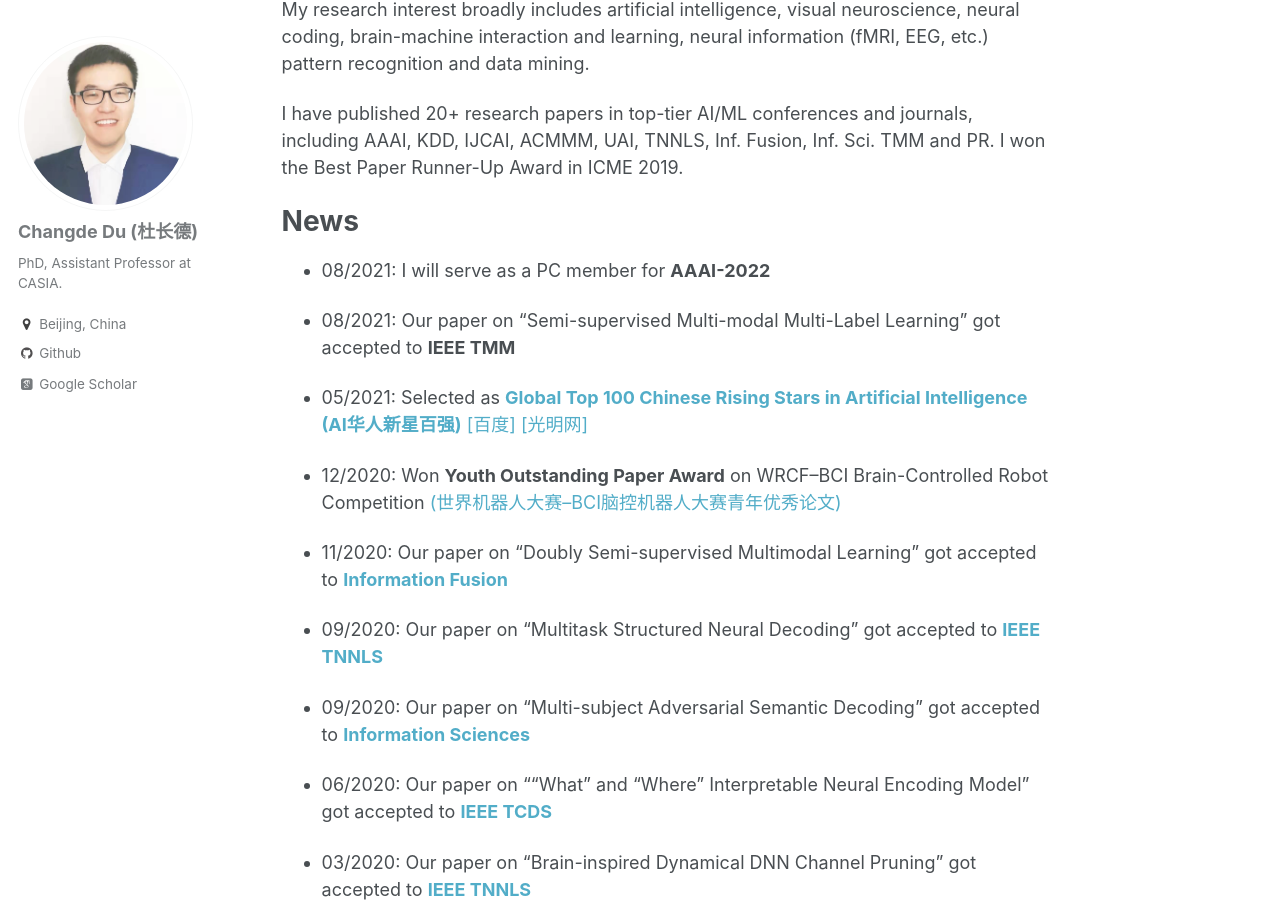
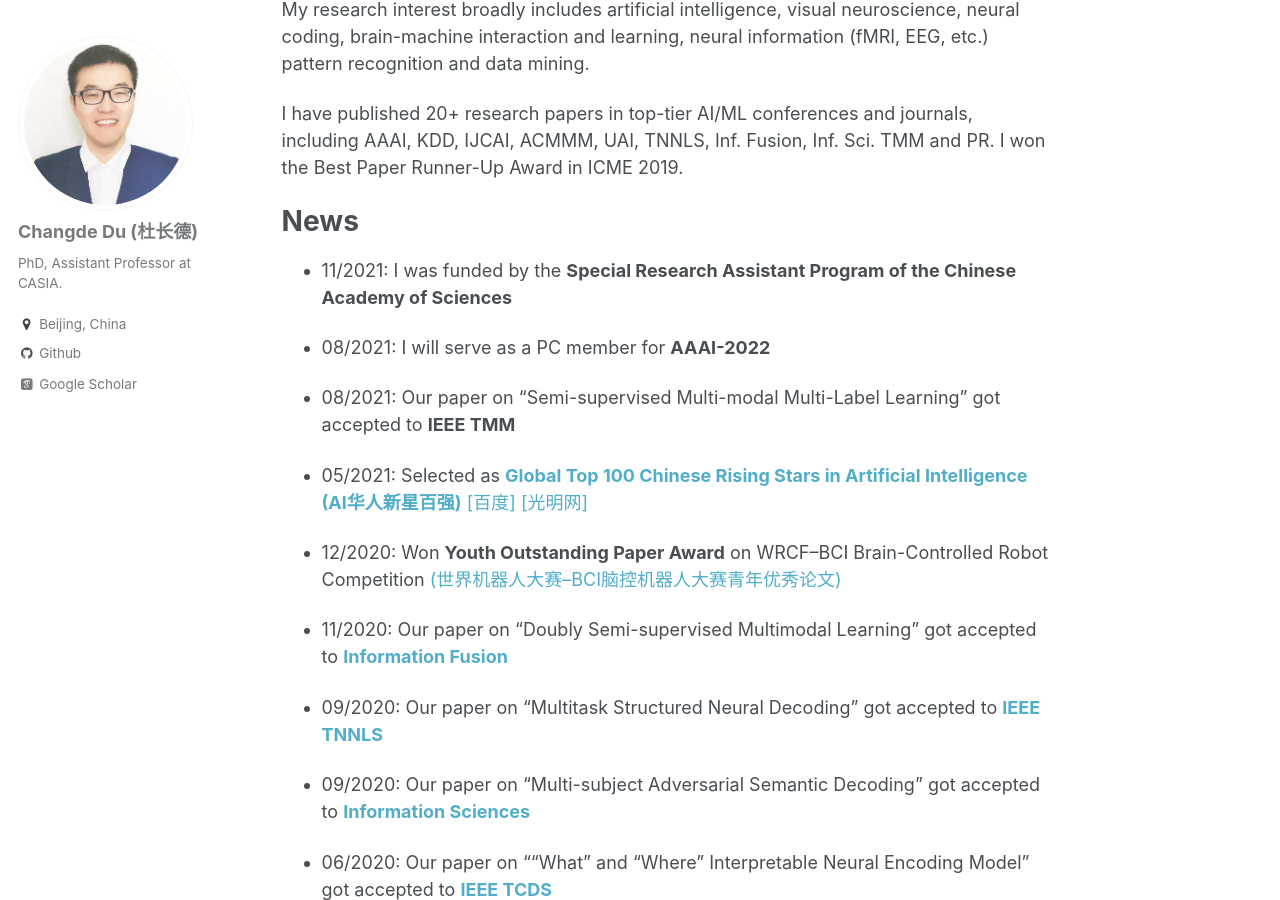
Before and after one commit to ChangdeDu/changdedu.github.io, a Jekyll site: the page built from _pages/about.md, in a window 1280 px wide and 900 px high, scrolled down 373 px. Built offline with Jekyll 4.4.1, drawn with Linux system fonts in a browser that asks for light colours; some web fonts are replaced.

Commit message:
Update about.md

```diff
--- a/_pages/about.md
+++ b/_pages/about.md
@@ -19,6 +19,8 @@ My research interest broadly includes artificial intelligence, visual neuroscien
 I have published 20+ research papers in top-tier AI/ML conferences and journals, including AAAI, KDD, IJCAI, ACMMM, UAI, TNNLS, Inf. Fusion, Inf. Sci. TMM and PR. I won the Best Paper Runner-Up Award in ICME 2019.
 
 # News
+
+- 11/2021: I was funded by the **Special Research Assistant Program of the Chinese Academy of Sciences**
 
 - 08/2021: I will serve as a PC member for **AAAI-2022**
 
```
